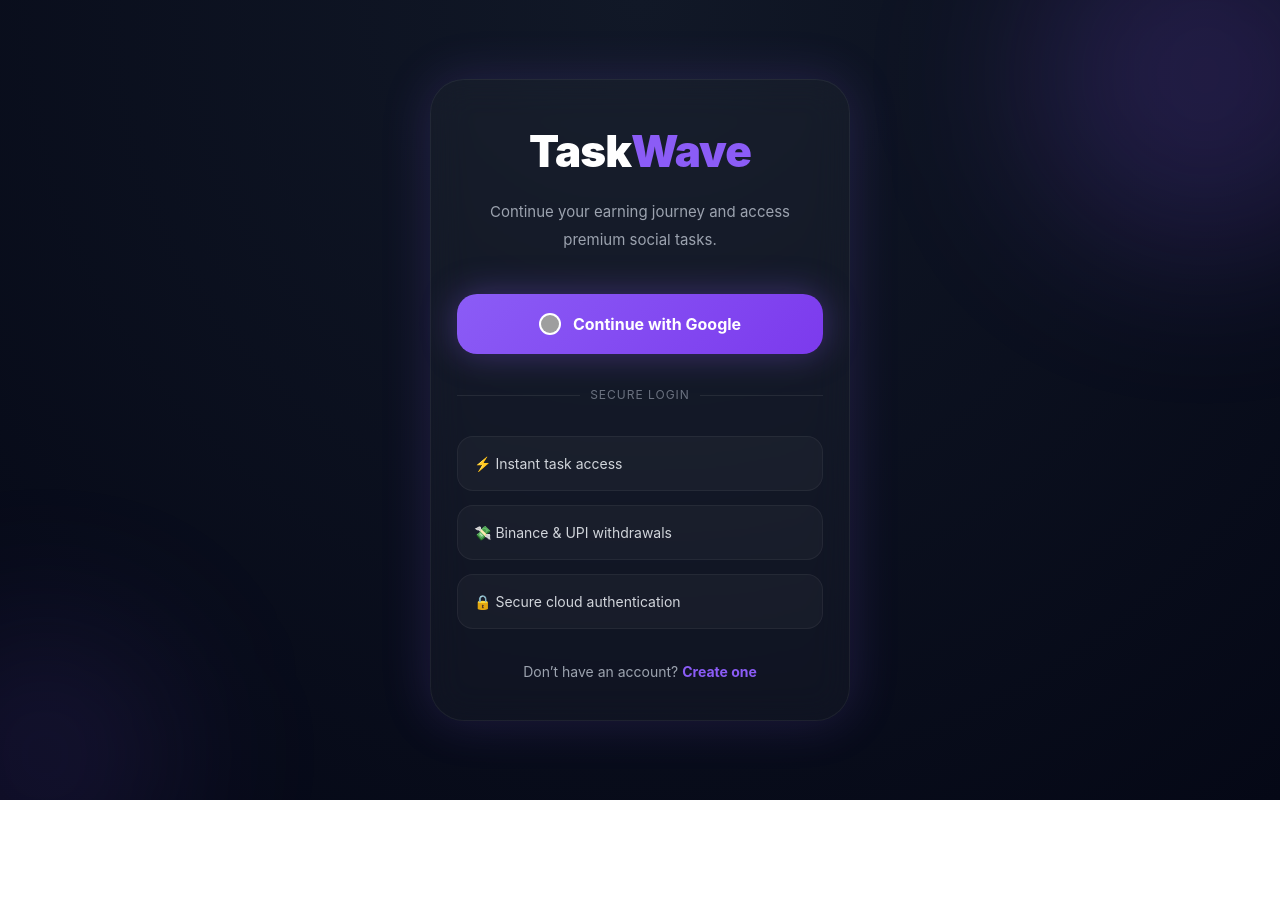
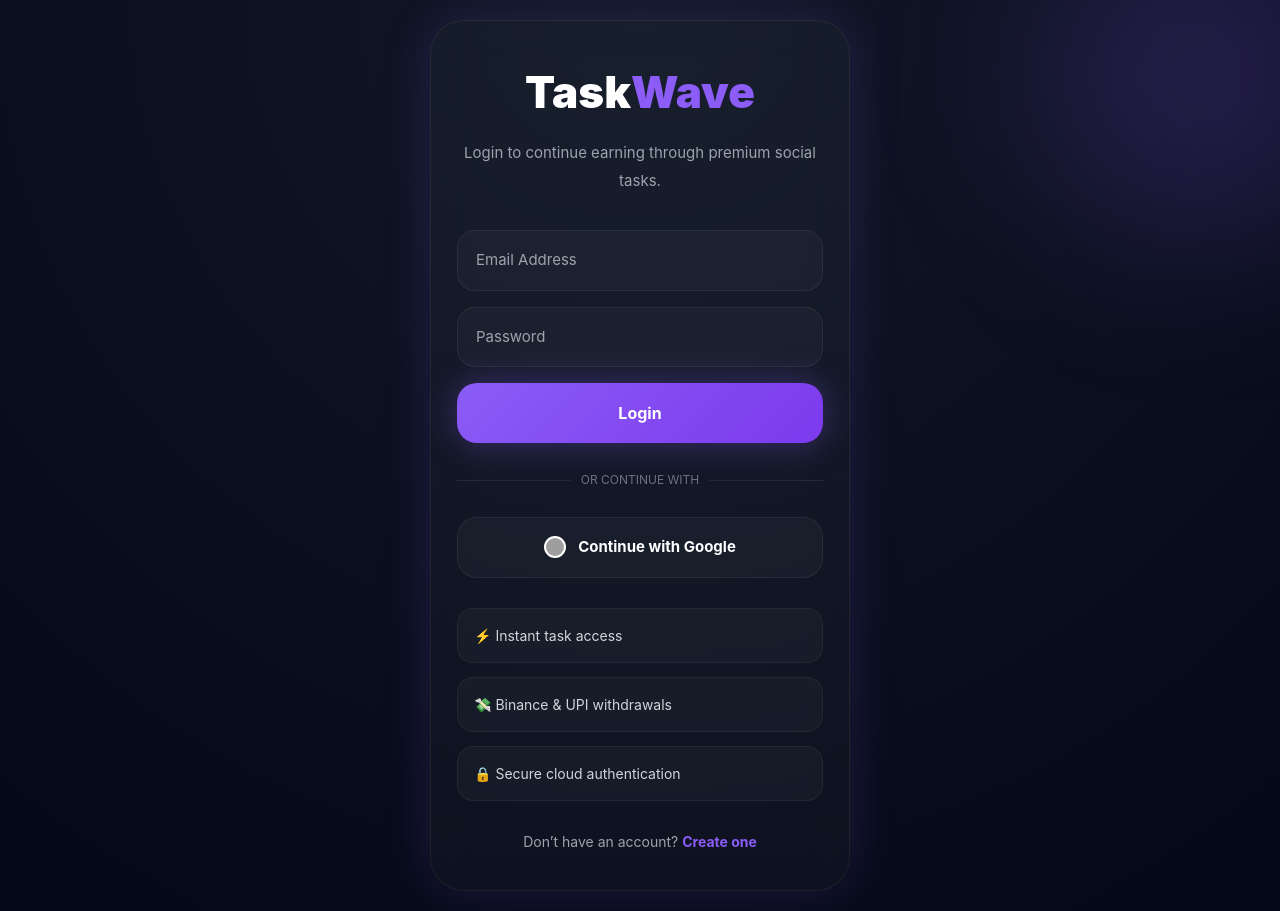
Before and after one commit to taskwave69/taskwave, a React (Vite) app: page /login in a window 1280 px wide. Before the commit the page ends 800 px from the top, so only its background shows below. Built offline with nearby package versions, Linux system fonts and the light colour scheme; grey boxes are pictures that could not be loaded.

Commit message:
Added email password and Google login

```diff
--- a/src/pages/Login.jsx
+++ b/src/pages/Login.jsx
@@ -1,11 +1,19 @@
 // src/pages/Login.jsx
 
-import { Link, useNavigate } from "react-router-dom";
+import {
+  Link,
+  useNavigate
+} from "react-router-dom";
 
 import {
   signInWithPopup,
   GoogleAuthProvider,
+  signInWithEmailAndPassword
 } from "firebase/auth";
+
+import {
+  useState
+} from "react";
 
 import { auth } from "../firebase";
 
@@ -13,7 +21,15 @@ function Login() {
 
   const navigate = useNavigate();
 
-  const handleGoogleLogin = async () => {
+  const [email, setEmail] =
+    useState("");
+
+  const [password, setPassword] =
+    useState("");
+
+  // GOOGLE LOGIN
+  const handleGoogleLogin =
+    async () => {
 
       try {
 
@@ -31,7 +47,30 @@ function Login() {
 
         console.log(error);
 
-      alert("Login Failed");
+        alert("Google Login Failed");
+
+      }
+    };
+
+  // EMAIL LOGIN
+  const handleEmailLogin =
+    async () => {
+
+      try {
+
+        await signInWithEmailAndPassword(
+          auth,
+          email,
+          password
+        );
+
+        navigate("/dashboard");
+
+      } catch (error) {
+
+        console.log(error);
+
+        alert("Invalid Email or Password");
 
       }
     };
@@ -53,7 +92,7 @@ function Login() {
       }}
     >
 
-      {/* PURPLE GLOW */}
+      {/* GLOW */}
       <div
         style={{
           position: "absolute",
@@ -64,21 +103,6 @@ function Login() {
           borderRadius: "50%",
           top: "-100px",
           right: "-100px",
-          filter: "blur(80px)",
-        }}
-      />
-
-      {/* SECOND GLOW */}
-      <div
-        style={{
-          position: "absolute",
-          width: "250px",
-          height: "250px",
-          background:
-            "rgba(139,92,246,0.12)",
-          borderRadius: "50%",
-          bottom: "-80px",
-          left: "-80px",
           filter: "blur(80px)",
         }}
       />
@@ -109,7 +133,6 @@ function Login() {
             fontSize: "44px",
             fontWeight: "900",
             marginBottom: "14px",
-            letterSpacing: "-1px",
           }}
         >
           <span style={{ color: "white" }}>
@@ -121,44 +144,80 @@ function Login() {
           </span>
         </h1>
 
-        {/* SUBTEXT */}
         <p
           style={{
             textAlign: "center",
             color: "#9ca3af",
             fontSize: "15px",
             lineHeight: "28px",
-            marginBottom: "40px",
+            marginBottom: "35px",
           }}
         >
-          Continue your earning journey
-          and access premium social tasks.
+          Login to continue earning
+          through premium social tasks.
         </p>
 
-        {/* GOOGLE LOGIN BUTTON */}
+        {/* EMAIL */}
+        <input
+          type="email"
+          placeholder="Email Address"
+          value={email}
+          onChange={(e) =>
+            setEmail(e.target.value)
+          }
+          style={inputStyle}
+        />
+
+        {/* PASSWORD */}
+        <input
+          type="password"
+          placeholder="Password"
+          value={password}
+          onChange={(e) =>
+            setPassword(
+              e.target.value
+            )
+          }
+          style={inputStyle}
+        />
+
+        {/* LOGIN BUTTON */}
+        <button
+          onClick={handleEmailLogin}
+          style={mainButton}
+        >
+          Login
+        </button>
+
+        {/* DIVIDER */}
+        <div
+          style={{
+            display: "flex",
+            alignItems: "center",
+            margin: "28px 0",
+            gap: "10px",
+          }}
+        >
+          <div style={line} />
+
+          <span
+            style={{
+              color: "#6b7280",
+              fontSize: "12px",
+            }}
+          >
+            OR CONTINUE WITH
+          </span>
+
+          <div style={line} />
+        </div>
+
+        {/* GOOGLE */}
         <button
           onClick={handleGoogleLogin}
-          style={{
-            width: "100%",
-            padding: "18px",
-            borderRadius: "20px",
-            border: "none",
-            background:
-              "linear-gradient(135deg,#8b5cf6,#7c3aed)",
-            color: "white",
-            fontSize: "16px",
-            fontWeight: "bold",
-            cursor: "pointer",
-            display: "flex",
-            alignItems: "center",
-            justifyContent: "center",
-            gap: "12px",
-            boxShadow:
-              "0 0 35px rgba(139,92,246,0.35)",
-          }}
+          style={googleButton}
         >
 
-          {/* GOOGLE ICON */}
           <img
             src="https://cdn-icons-png.flaticon.com/512/300/300221.png"
             alt="google"
@@ -175,50 +234,13 @@ function Login() {
 
         </button>
 
-        {/* DIVIDER */}
-        <div
-          style={{
-            display: "flex",
-            alignItems: "center",
-            margin: "32px 0",
-            gap: "10px",
-          }}
-        >
-          <div
-            style={{
-              flex: 1,
-              height: "1px",
-              background:
-                "rgba(255,255,255,0.08)",
-            }}
-          />
-
-          <span
-            style={{
-              color: "#6b7280",
-              fontSize: "12px",
-              letterSpacing: "1px",
-            }}
-          >
-            SECURE LOGIN
-          </span>
-
-          <div
-            style={{
-              flex: 1,
-              height: "1px",
-              background:
-                "rgba(255,255,255,0.08)",
-            }}
-          />
-        </div>
-
         {/* FEATURES */}
         <div
           style={{
             display: "grid",
             gap: "14px",
-            marginBottom: "32px",
+            marginTop: "30px",
+            marginBottom: "30px",
           }}
         >
 
@@ -265,6 +287,61 @@ function Login() {
   );
 }
 
+const inputStyle = {
+  width: "100%",
+  padding: "18px",
+  borderRadius: "18px",
+  border:
+    "1px solid rgba(255,255,255,0.06)",
+  background:
+    "rgba(255,255,255,0.03)",
+  color: "white",
+  fontSize: "15px",
+  marginBottom: "16px",
+  outline: "none",
+  boxSizing: "border-box",
+};
+
+const mainButton = {
+  width: "100%",
+  padding: "18px",
+  borderRadius: "20px",
+  border: "none",
+  background:
+    "linear-gradient(135deg,#8b5cf6,#7c3aed)",
+  color: "white",
+  fontSize: "16px",
+  fontWeight: "bold",
+  cursor: "pointer",
+  boxShadow:
+    "0 0 35px rgba(139,92,246,0.35)",
+};
+
+const googleButton = {
+  width: "100%",
+  padding: "18px",
+  borderRadius: "20px",
+  border:
+    "1px solid rgba(255,255,255,0.06)",
+  background:
+    "rgba(255,255,255,0.03)",
+  color: "white",
+  fontSize: "15px",
+  fontWeight: "bold",
+  cursor: "pointer",
+  display: "flex",
+  alignItems: "center",
+  justifyContent: "center",
+  gap: "12px",
+};
+
+const line = {
+  flex: 1,
+  height: "1px",
+  background:
+    "rgba(255,255,255,0.08)",
+};
+
 const featureCard = {
   background:
     "rgba(255,255,255,0.03)",
```
Lines whose indentation alone changed are shown as unchanged.
